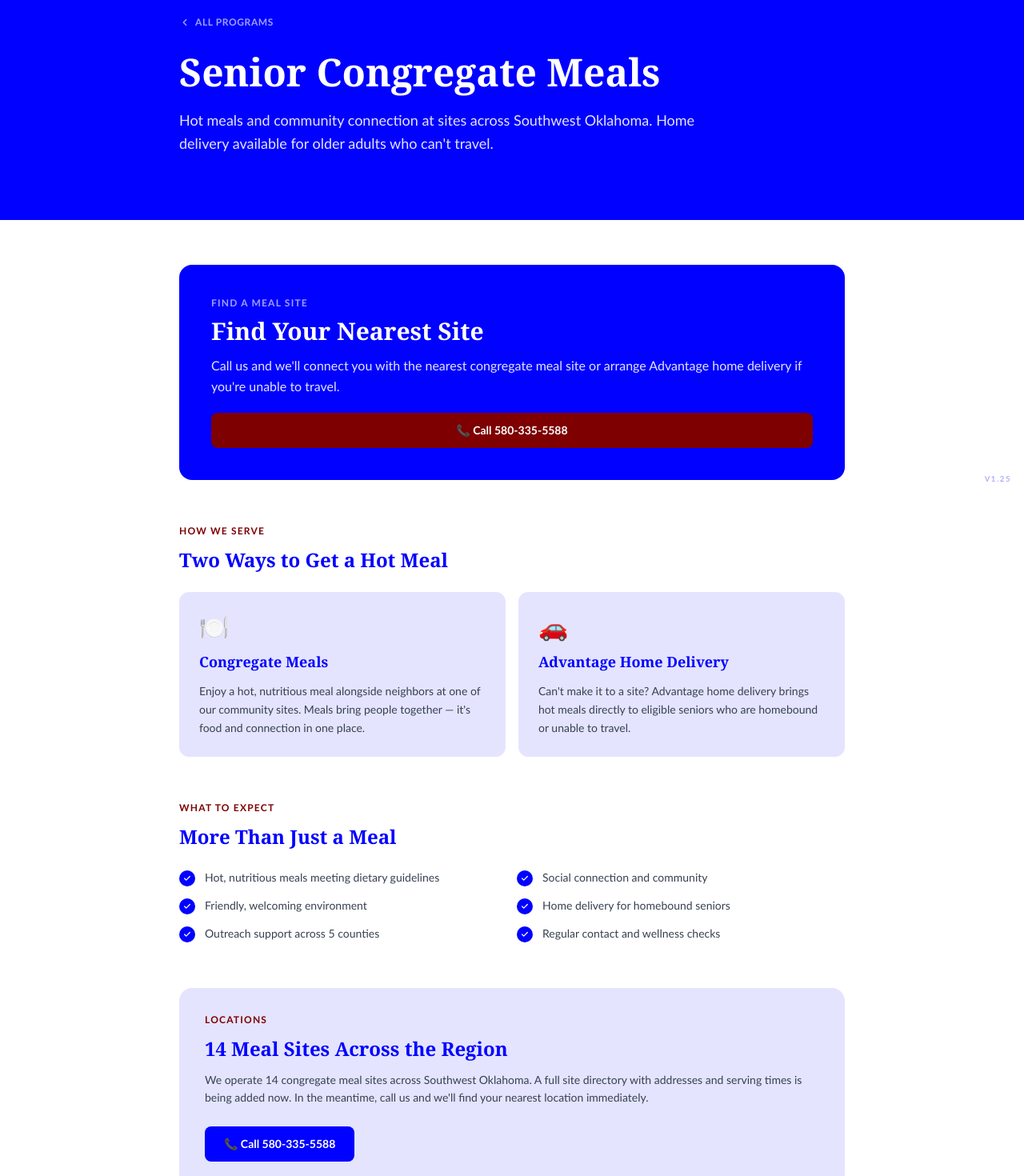
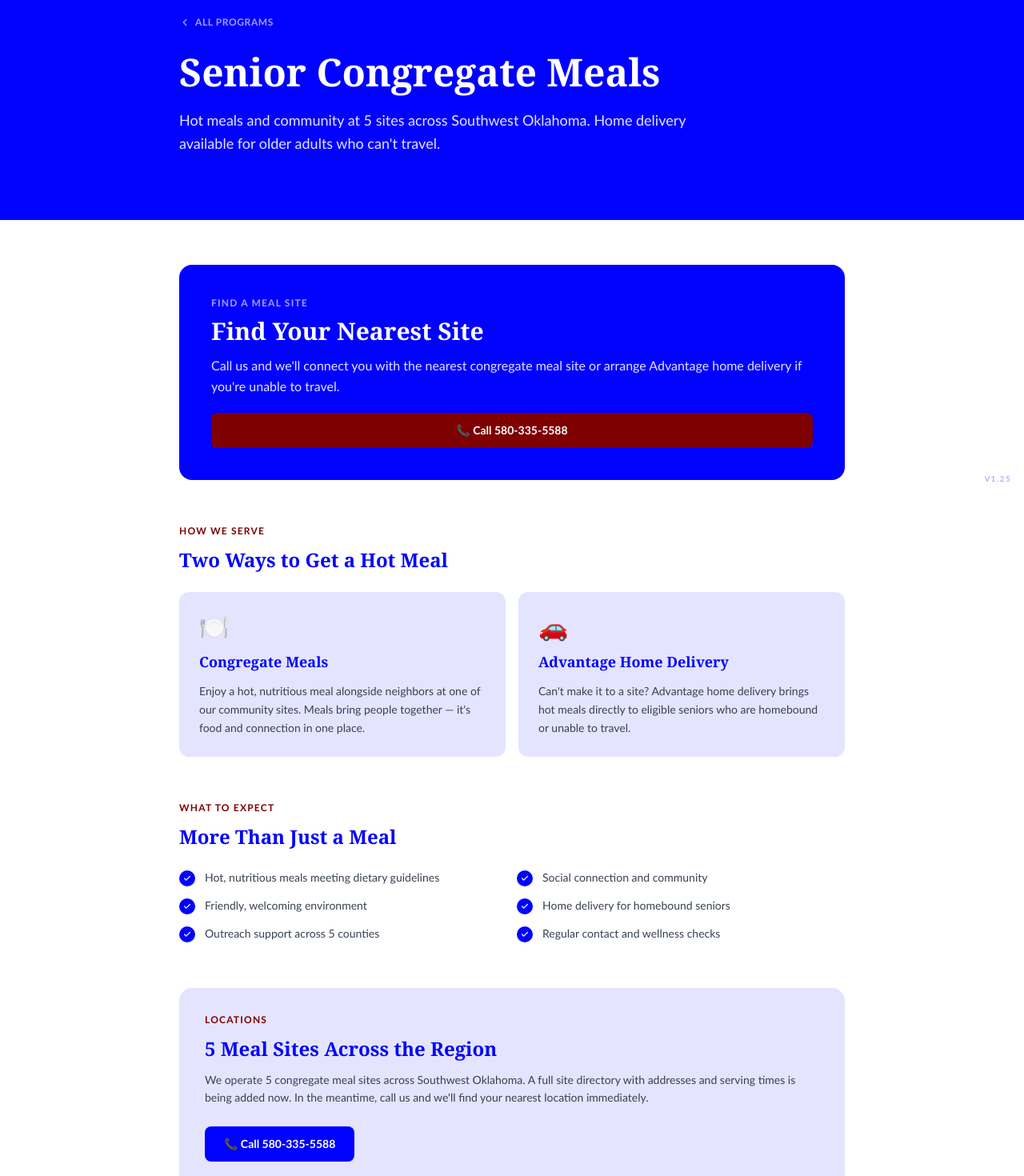
Before and after one commit to ironsilkstrategies/CADC, a Next.js app: page /programs/senior-meals in a window 1280 px wide. Shown: the part 180-1650 px from the top of the page at 80% size. Built offline with nearby package versions, Linux system fonts and the light colour scheme.

Commit message:
Add files via upload

```diff
--- a/app/programs/senior-meals/page.tsx
+++ b/app/programs/senior-meals/page.tsx
@@ -5,7 +5,7 @@ import { contact } from "@/lib/org";
 export const metadata: Metadata = {
   title: "Senior Congregate Meals | CADC Southwest Oklahoma",
   description:
-    "Hot meals and community at sites across Southwest Oklahoma, plus Advantage home delivery for older adults who can't travel. Free to eligible seniors.",
+    "Hot meals and community at 5 sites across Southwest Oklahoma — Frederick, Ryan, Ringling, Temple, Cache, and Waters — plus Advantage home delivery.",
 };
 
 function SectionLabel({ children }: { children: React.ReactNode }) {
@@ -65,7 +65,7 @@ export default function SeniorMealsPage() {
             Senior Congregate Meals
           </h1>
           <p className="text-base md:text-lg leading-relaxed max-w-2xl" style={{ color: "var(--cadc-blue-light)" }}>
-            Hot meals and community connection at sites across Southwest Oklahoma.
+            Hot meals and community at 5 sites across Southwest Oklahoma.
             Home delivery available for older adults who can't travel.
           </p>
         </div>
@@ -148,10 +148,10 @@ export default function SeniorMealsPage() {
         >
           <SectionLabel>Locations</SectionLabel>
           <h2 id="sites-heading" className="font-serif text-2xl font-bold mb-3" style={{ color: "var(--cadc-blue)" }}>
-            14 Meal Sites Across the Region
+            5 Meal Sites Across the Region
           </h2>
           <p className="text-sm leading-relaxed mb-6" style={{ color: "#374151" }}>
-            We operate 14 congregate meal sites across Southwest Oklahoma.
+            We operate 5 congregate meal sites across Southwest Oklahoma.
             A full site directory with addresses and serving times is being added now.
             In the meantime, call us and we'll find your nearest location immediately.
           </p>
```
